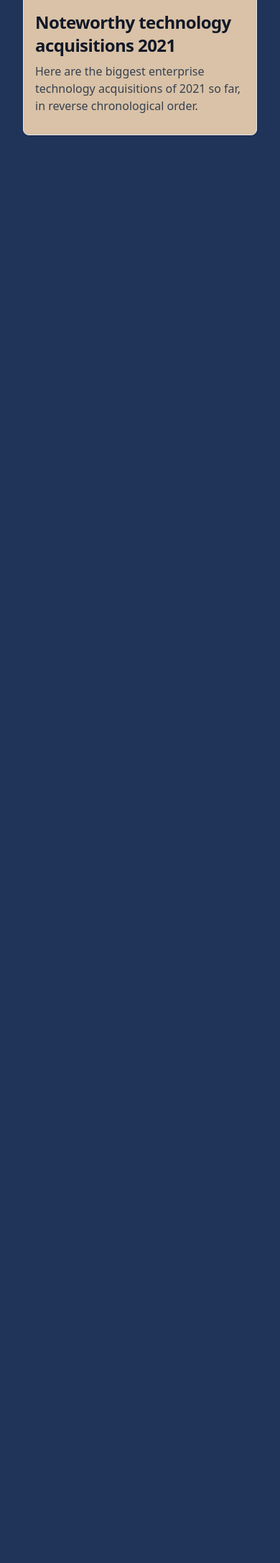
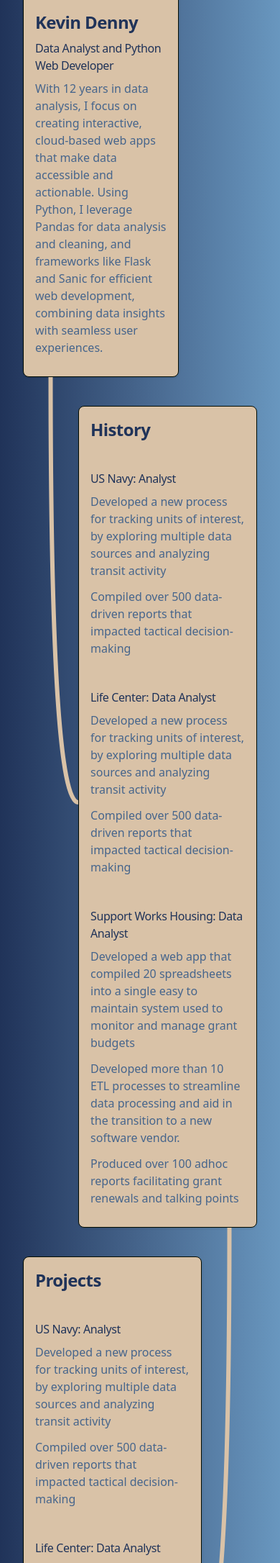
Before and after one commit to kdenny25/portfolio_kdenny_v2, a Python web app: template templates/index.html in a window 390 px wide. Shown: the part 466-2638 px from the top of the page at 72% size. Before the commit the page ends 654 px from the top, so only its background shows below. Run offline with Jinja, Linux system fonts and the light colour scheme; the template is opened without the code that fills it, so the values that code supplies are empty; style sheets or scripts are compiled from the project's sources; some libraries are stand-ins or nearby versions.

Commit message:
App configured and index page added.

```diff
--- a/templates/index.html
+++ b/templates/index.html
@@ -1,11 +1,73 @@
 {% extends 'layout.html' %}
 
 {% block content %}
-<section class="flex flex-col items-center bg-[#D9C2A7] border border-gray-200 rounded-lg shadow md:flex-row md:max-w-xl hover:bg-gray-100 dark:border-gray-700 dark:bg-gray-800 dark:hover:bg-gray-700">
-    <img class="object-cover w-full rounded-t-lg h-96 md:h-auto md:w-48 md:rounded-none md:rounded-s-lg" src="/static/headshot_transparent.png" alt="">
-    <div class="flex flex-col justify-between p-4 leading-normal">
-        <h5 class="mb-2 text-2xl font-bold tracking-tight text-gray-900 dark:text-white">Noteworthy technology acquisitions 2021</h5>
-        <p class="mb-3 font-normal text-gray-700 dark:text-gray-400">Here are the biggest enterprise technology acquisitions of 2021 so far, in reverse chronological order.</p>
+<section class="flex w-full justify-start">
+    <div class="flex flex-col items-center bg-[#D9C2A7] border border-[#040D02] rounded-lg shadow md:flex-row w-2/3 hover:bg-gray-100">
+        <img class="object-cover w-full rounded-t-lg h-96 md:h-auto md:w-48 md:rounded-none md:rounded-s-lg" src="/static/headshot_transparent.png" alt="">
+        <div class="flex flex-col justify-between p-4 leading-normal">
+            <h5 class="mb-2 text-2xl font-bold tracking-tight text-[#203359]">Kevin Denny</h5>
+            <h5 class="mb-2 text-l font-medium tracking-tight text-[#203359]">Data Analyst and Python Web Developer</h5>
+            <p class="mb-3 font-normal text-[#46658C]">With 12 years in data analysis, I focus on creating interactive,
+                cloud-based web apps that make data accessible and actionable. Using Python, I leverage Pandas for data
+                analysis and cleaning, and frameworks like Flask and Sanic for efficient web development, combining data
+                insights with seamless user experiences.</p>
+        </div>
     </div>
 </section>
+
+<section class="flex w-full justify-end ">
+    <div class="w-full h-auto">
+        <svg width="100%" height="100%" viewBox="0 0 100 100" preserveAspectRatio="none" xmlns="http://www.w3.org/2000/svg">
+            <path id="lineAC" d="M 50 0 Q 50 50 100 50" stroke="#D9C2A7" stroke-width="6" vector-effect="non-scaling-stroke" fill="none"/>
+        </svg>
+    </div>
+    <div class="grid grid-cols-1 items-center mt-10 bg-[#D9C2A7] border border-[#040D02] rounded-lg shadow md:flex-row md:max-w-xl hover:bg-gray-100">
+        <h5 class="mb-2 p-4 text-2xl font-bold tracking-tight text-[#203359]">History</h5>
+        <div class="flex flex-col justify-between p-4 leading-normal">
+            <h5 class="mb-2 text-l font-medium tracking-tight text-[#203359]">US Navy: Analyst</h5>
+            <p class="mb-3 font-normal text-[#46658C]">Developed a new process for tracking units of interest, by exploring multiple data sources and analyzing transit activity</p>
+            <p class="mb-3 font-normal text-[#46658C]">Compiled over 500 data-driven reports that impacted tactical decision-making</p>
+        </div>
+        <div class="flex flex-col justify-between p-4 leading-normal">
+            <h5 class="mb-2 text-l font-medium tracking-tight text-[#203359]">Life Center: Data Analyst</h5>
+            <p class="mb-3 font-normal text-[#46658C]">Developed a new process for tracking units of interest, by exploring multiple data sources and analyzing transit activity</p>
+            <p class="mb-3 font-normal text-[#46658C]">Compiled over 500 data-driven reports that impacted tactical decision-making</p>
+        </div>
+        <div class="flex flex-col justify-between p-4 leading-normal">
+            <h5 class="mb-2 text-l font-medium tracking-tight text-[#203359]">Support Works Housing: Data Analyst</h5>
+            <p class="mb-3 font-normal text-[#46658C]">Developed a web app that compiled 20 spreadsheets into a single easy to maintain system used to monitor and manage grant budgets</p>
+            <p class="mb-3 font-normal text-[#46658C]">Developed more than 10 ETL processes to streamline data processing and aid in the transition to a new software vendor.</p>
+            <p class="mb-3 font-normal text-[#46658C]">Produced over 100 adhoc reports facilitating grant renewals and talking points</p>
+        </div>
+    </div>
+</section>
+
+<section class="flex w-full justify-start ">
+
+    <div class="grid grid-cols-1 items-center mt-10 bg-[#D9C2A7] border border-[#040D02] rounded-lg shadow md:flex-row md:max-w-xl hover:bg-gray-100">
+        <h5 class="mb-2 p-4 text-2xl font-bold tracking-tight text-[#203359]">Projects</h5>
+        <div class="flex flex-col justify-between p-4 leading-normal">
+            <h5 class="mb-2 text-l font-medium tracking-tight text-[#203359]">US Navy: Analyst</h5>
+            <p class="mb-3 font-normal text-[#46658C]">Developed a new process for tracking units of interest, by exploring multiple data sources and analyzing transit activity</p>
+            <p class="mb-3 font-normal text-[#46658C]">Compiled over 500 data-driven reports that impacted tactical decision-making</p>
+        </div>
+        <div class="flex flex-col justify-between p-4 leading-normal">
+            <h5 class="mb-2 text-l font-medium tracking-tight text-[#203359]">Life Center: Data Analyst</h5>
+            <p class="mb-3 font-normal text-[#46658C]">Developed a new process for tracking units of interest, by exploring multiple data sources and analyzing transit activity</p>
+            <p class="mb-3 font-normal text-[#46658C]">Compiled over 500 data-driven reports that impacted tactical decision-making</p>
+        </div>
+        <div class="flex flex-col justify-between p-4 leading-normal">
+            <h5 class="mb-2 text-l font-medium tracking-tight text-[#203359]">Support Works Housing: Data Analyst</h5>
+            <p class="mb-3 font-normal text-[#46658C]">Developed a web app that compiled 20 spreadsheets into a single easy to maintain system used to monitor and manage grant budgets</p>
+            <p class="mb-3 font-normal text-[#46658C]">Developed more than 10 ETL processes to streamline data processing and aid in the transition to a new software vendor.</p>
+            <p class="mb-3 font-normal text-[#46658C]">Produced over 100 adhoc reports facilitating grant renewals and talking points</p>
+        </div>
+    </div>
+    <div class="w-full h-auto">
+        <svg width="100%" height="100%" viewBox="0 0 100 100" preserveAspectRatio="none" xmlns="http://www.w3.org/2000/svg">
+            <path id="lineAC" d="M 50 0 Q 50 50 0 50" stroke="#D9C2A7" stroke-width="6" vector-effect="non-scaling-stroke" fill="none"/>
+        </svg>
+    </div>
+</section>
+
 {% endblock %}
--- a/templates/layout.html
+++ b/templates/layout.html
@@ -6,7 +6,7 @@
 
     <link rel="stylesheet" href="/static/dist/css/output.css">
 </head>
-<body class="bg-[#203359] px-8 py-20">
+<body class="bg-gradient-to-r from-[#203359] via-[#46658C] to-[#6997BF] px-8 py-20 mx-auto lg:max-w-screen-xl">
 
 {% block content %}
 
```
